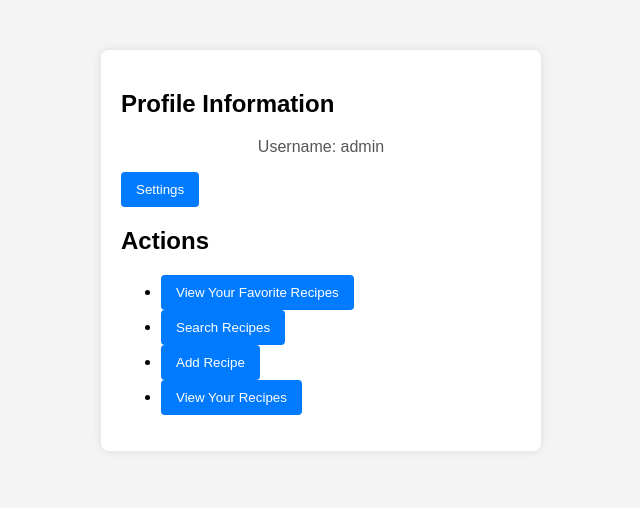
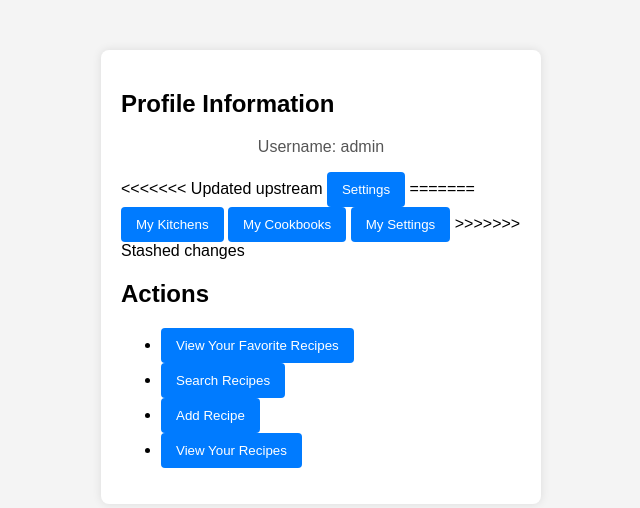
Before and after one commit to npatel126/Recipe-Community-, a PHP site: page /dashboard.php in a window 1280 px wide. Shown: the part 133-641 px from the top of the page, without its empty margins (319-959 px from the left). Run offline with PHP 8.4, Linux system fonts and the light colour scheme; a user stored in the database is signed in.

Commit message:
Adding kitchen and cookbooks buttons to dashboard
I'm playing with git here, hopefully this doesn't break anything...

```diff
--- a/www/dashboard.php
+++ b/www/dashboard.php
@@ -9,33 +9,45 @@
 ?>
 <!DOCTYPE html>
 <html lang="en">
+
 <head>
     <meta charset="UTF-8">
     <meta name="viewport" content="width=device-width, initial-scale=1.0">
     <title>Dashboard</title>
     <link rel="stylesheet" href="styles.css">
 </head>
+
 <body>
     <header>
         <h1>Welcome to Your Dashboard, <?php echo isset($_SESSION['username']) ? $_SESSION['username'] : 'Guest'; ?>!</h1>
-        <?php if (!isset($_SESSION["username"])): ?>
+        <?php if (!isset($_SESSION["username"])) : ?>
             <button onclick="window.location.href = 'login.html';">Login</button>
-        <?php else: ?>
+        <?php else : ?>
             <button onclick="window.location.href = 'logout.php';">Logout</button>
         <?php endif; ?>
     </header>
     <main>
         <section>
             <h2>Profile Information</h2>
-            <?php if (isset($_SESSION["username"])): ?>
+            <?php if (isset($_SESSION["username"])) : ?>
                 <p>Username: <?php echo $_SESSION['username']; ?></p>
+<<<<<<< Updated upstream
                 <button onclick="window.location.href = 'user_settings.php';">Settings</button>
+=======
+                <button onclick="window.location.href = 'user_kitchens.php';">My Kitchens</button>
+                <button onclick="window.location.href = 'user_cookbooks.php';">My Cookbooks</button>
+                <button onclick="window.location.href = 'user_settings.php';">My Settings</button>
+                <!--
+                <button onclick="window.location.href = 'change_username.php';">Change Username</button>
+                <button onclick="window.location.href = 'change_password.php';">Change Password</button>
+                -->
+>>>>>>> Stashed changes
             <?php endif; ?>
         </section>
         <section>
             <h2>Actions</h2>
             <ul>
-                <?php if (isset($_SESSION["username"])): ?>
+                <?php if (isset($_SESSION["username"])) : ?>
                     <li><button onclick="window.location.href = 'view_favorites.php';">View Your Favorite Recipes</button></li>
                     <li><button onclick="window.location.href = 'search_recipe.html';">Search Recipes</button></li>
                     <li><button onclick="window.location.href = 'add_recipe.php';">Add Recipe</button></li>
@@ -45,4 +57,5 @@
         </section>
     </main>
 </body>
+
 </html>
```
Lines whose indentation alone changed are shown as unchanged.
